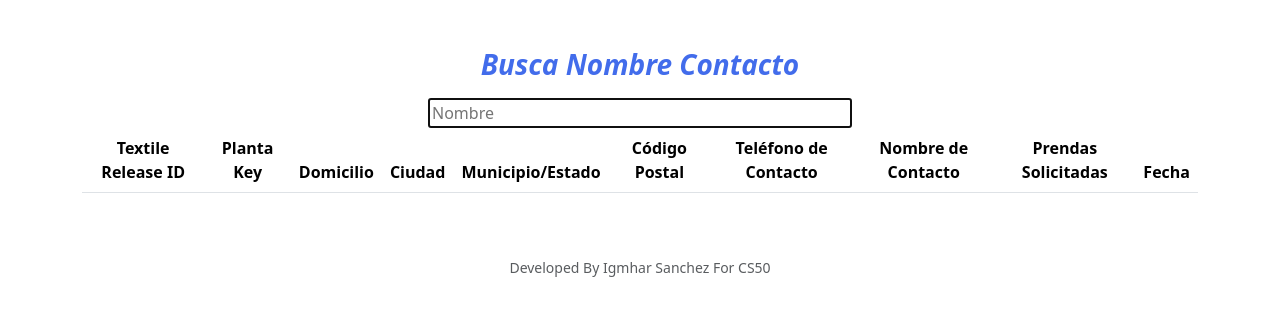
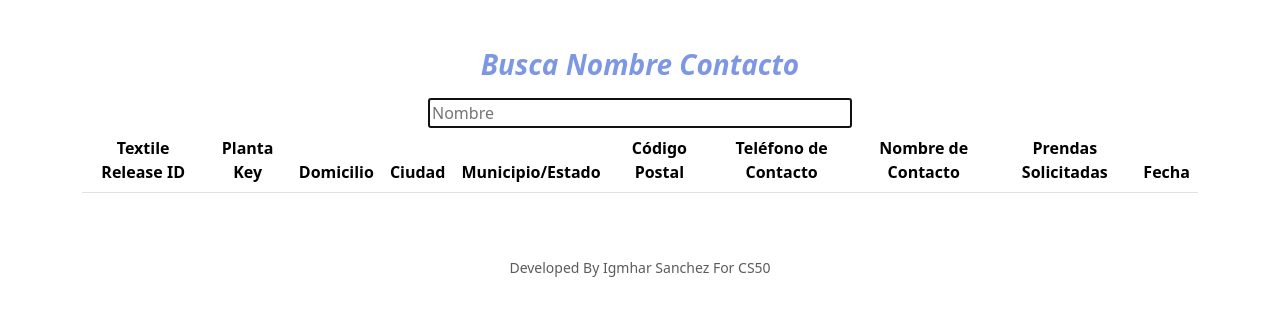
Before and after one commit to Vizard16/CS50-Final-project, a Flask app: page /search_name in a window 1280 px wide. Shown: the part 102-418 px from the top of the page. Run offline with Flask 3, Linux system fonts and the light colour scheme; a user stored in the database is signed in; lists and menus that the app fills with data are empty; some libraries are stand-ins or nearby versions.

Commit message:
Update search_name.html
Changed color

```diff
--- a/templates/search_name.html
+++ b/templates/search_name.html
@@ -6,7 +6,7 @@
 
 {% block main %}
 
-<h3 style="color:#426CEB"><strong><em>Busca Nombre Contacto</em></strong></h3>
+<h3 style="color:#7d97e3"><strong><em>Busca Nombre Contacto</em></strong></h3>
 <p></p>
 
 <input autocomplete="off" autofocus placeholder="Nombre" type="text" size="40" width="20">
```
